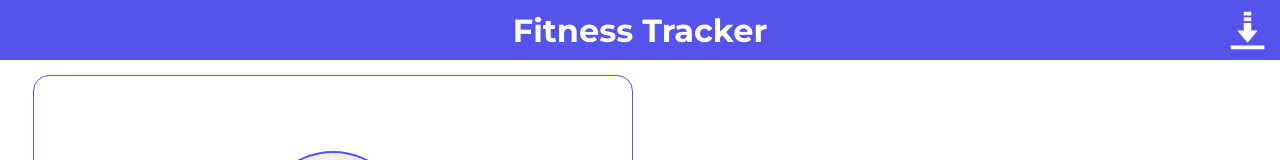
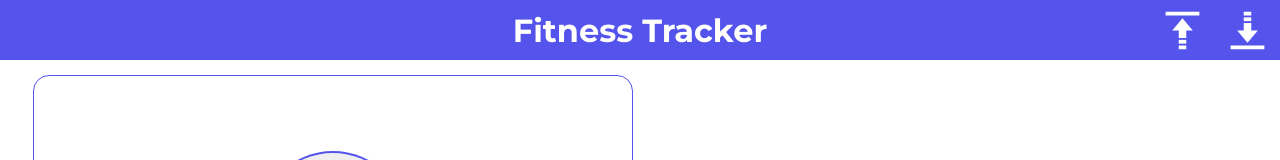
Before and after one commit to db981/fitness-app, a React (Create React App) app: page / in a window 1280 px wide. Shown: the top 160 px of the page. Built offline with nearby package versions, Linux system fonts and the light colour scheme.

Commit message:
Added ability to save and load workout data files locally

```diff
--- a/src/App.js
+++ b/src/App.js
@@ -3,25 +3,31 @@ import NewWorkoutCard from "./NewWorkoutCard";
 import Workout from "./Workout";
 import DownloadIcon from "./images/download-icon.svg";
 import { v4 as uuidv4 } from "uuid";
-import { useEffect, useState } from "react";
+import { useEffect, useState, useRef } from "react";
 
 function App() {
   const[workouts, setWorkouts] = useState([]);
+  const downloadRef = useRef(null);
+  const uploadRef = useRef(null);
 
   useEffect(() => {
     let loaded = JSON.parse(localStorage.getItem("workouts"));
     if(loaded?.length){
-      for(let i = 0; i < loaded.length; i++){
-        loaded[i].datapoints = loaded[i].datapoints.map(((datapoint) => [new Date(datapoint[0]), datapoint[1]]));
-        loaded[i] = new Workout(loaded[i].name, loaded[i].datapoints);
-      }
-      setWorkouts(loaded);
+      loadWorkouts(loaded);
     }
   }, []);
 
   useEffect(() => {
     localStorage.setItem("workouts", JSON.stringify(workouts));
   }, [workouts]);
+
+  const loadWorkouts = (loaded) => {
+    for(let i = 0; i < loaded.length; i++){
+      loaded[i].datapoints = loaded[i].datapoints.map(((datapoint) => [new Date(datapoint[0]), datapoint[1]]));
+      loaded[i] = new Workout(loaded[i].name, loaded[i].datapoints);
+    }
+    setWorkouts(loaded);
+  }
 
   const workoutNameExists = (workoutName) => {
     for(const workout of workouts){
@@ -53,7 +59,28 @@ function App() {
   }
 
   const downloadWorkouts = () => {
+    var dataStr = "data:text/json;charset=utf-8," + encodeURIComponent(JSON.stringify(workouts));
+    downloadRef.current.setAttribute("href", dataStr);
+    downloadRef.current.setAttribute("download", `fitness-app-save${new Date().toISOString().split('T')[0]}`);
+    downloadRef.current.click();
+  }
 
+  const promptUpload = () => {
+    uploadRef.current.click();
+  }
+
+  const handleUpload = () => {
+    if(uploadRef.current.files.length){
+      let file = uploadRef.current.files[0];
+      let fileReader = new FileReader();
+      fileReader.readAsText(file, 'UTF-8');
+      fileReader.onload = (e) => {
+        let loaded = JSON.parse(e.target.result);
+        if(loaded?.length){
+          loadWorkouts(loaded);
+        }
+      }
+    }
   }
 
   const renderWorkouts = () => {
@@ -69,6 +96,9 @@ function App() {
       <header>
         <h1>Fitness Tracker</h1>
         <img src={DownloadIcon} className="downloadIcon" onClick={downloadWorkouts}></img>
+        <img src={DownloadIcon} className="uploadIcon" onClick={promptUpload}></img>
+        <a id="downloadAnchor" style={{display: "none"}} ref={downloadRef}></a>
+        <input type="file" style={{display: "none"}} onChange={handleUpload} ref={uploadRef}></input>
       </header>
       <div className="workoutCardArea">
         {renderWorkouts()}
--- a/src/style.css
+++ b/src/style.css
@@ -46,7 +46,14 @@ header{
   height: 75%;
 }
 
-.downloadIcon:hover{
+.uploadIcon{
+  position: absolute;
+  right: 75px;
+  height: 75%;
+  rotate: 180deg;
+}
+
+.downloadIcon:hover, .uploadIcon:hover{
   cursor: pointer;
 }
 
```
